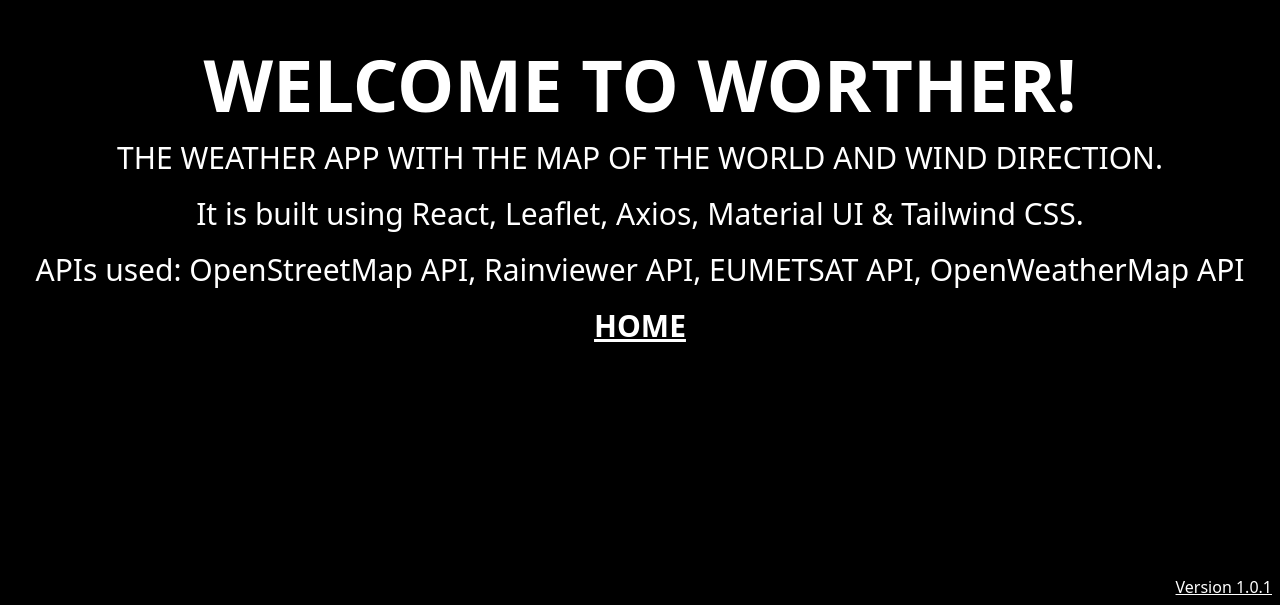
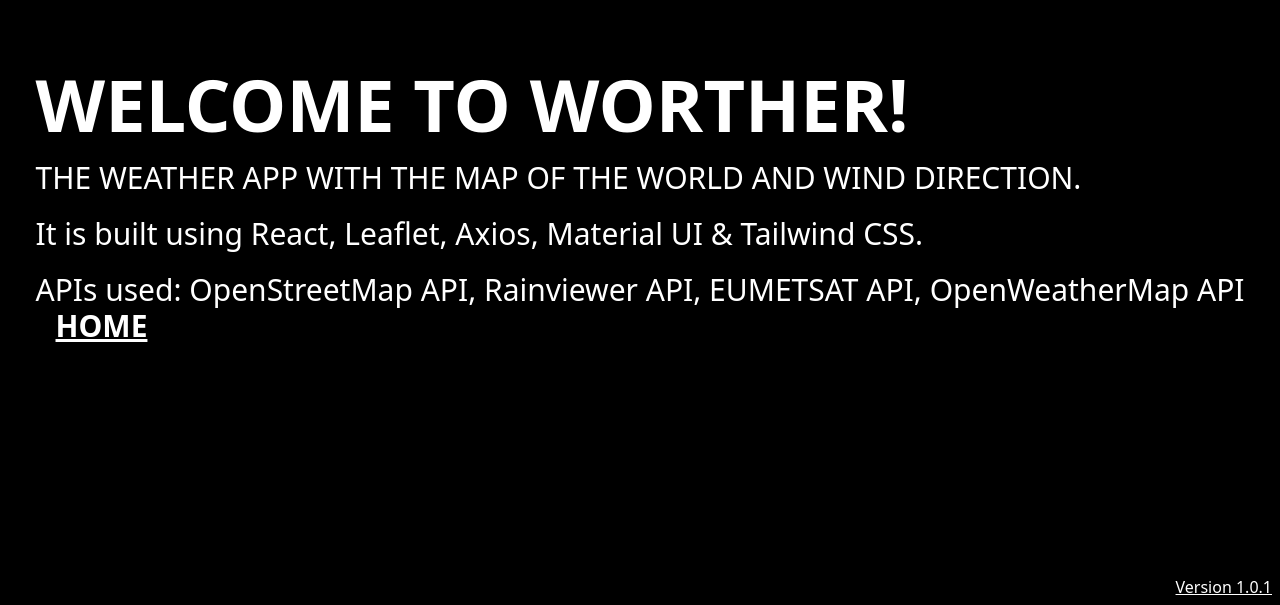
Before and after one commit to vikingnope/worther, a React (Create React App) app: page /about in a window 1280 px wide. Shown: the part 195-800 px from the top of the page. Built offline with nearby package versions, Linux system fonts and the light colour scheme.

Commit message:
Arranged structure of html

```diff
--- a/src/pages/about.jsx
+++ b/src/pages/about.jsx
@@ -4,7 +4,8 @@ export default function About() {
   document.title = "Worther - About";
 
   return (
-    <main className="select-none bg-black min-h-screen flex flex-col items-center justify-center text-white">
+    <div className="select-none bg-black min-h-screen flex flex-col items-center justify-center text-white">
+      <main>
         <p className="uppercase font-bold text-7xl mt-px">
           Welcome to Worther!
         </p>
@@ -24,5 +25,6 @@ export default function About() {
           Version 1.0.1
         </p>
       </main>
+    </div>
   )
 }
--- a/src/pages/contact.jsx
+++ b/src/pages/contact.jsx
@@ -2,7 +2,8 @@ import React from 'react';
 
 export default function Contact() {
   return (
-    <main className="text-center bg-black min-h-screen flex flex-col items-center justify-center text-white">
+    <div className="text-center bg-black min-h-screen flex flex-col items-center justify-center text-white">
+      <main>
         <p className="-mt-96 text-6xl">
             Contact Us
         </p>
@@ -11,5 +12,6 @@ export default function Contact() {
           placeholder="Name">
         </input>
       </main>
+    </div>
   );
 }
--- a/src/pages/home.jsx
+++ b/src/pages/home.jsx
@@ -7,9 +7,9 @@ import { Footer } from '../components/utils/footer';
 
 export default function Home() {
     return (
-        <main className="text-center select-none bg-black min-h-screen flex flex-col items-center justify-center text-white">
+        <div className="text-center select-none bg-black min-h-screen flex flex-col items-center justify-center text-white">
             <Header />
-            <section>
+            <main>
                 <img src={logo} className="m-5 App-logo rounded-full" alt="logo" />
                 <p className="uppercase font-bold text-7xl">
                     Worther
@@ -17,8 +17,8 @@ export default function Home() {
                 <p className="uppercase text-3xl mt-7">
                     The new weather app
                 </p>
-            </section>
+            </main>
             <Footer />
-        </main>
+        </div>
     );
 }
```
Lines whose indentation alone changed are shown as unchanged.
